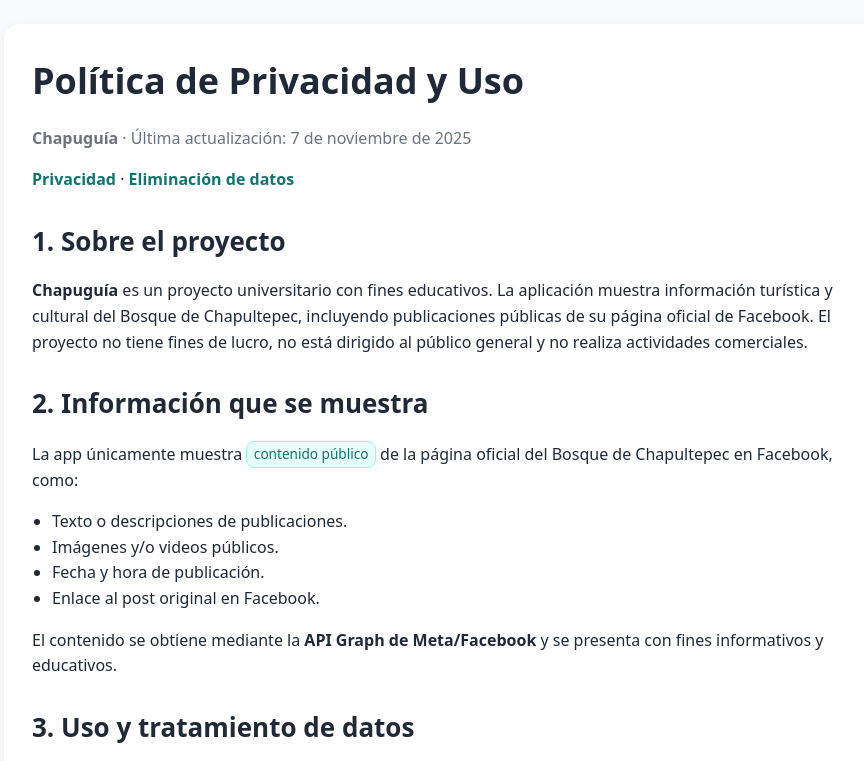
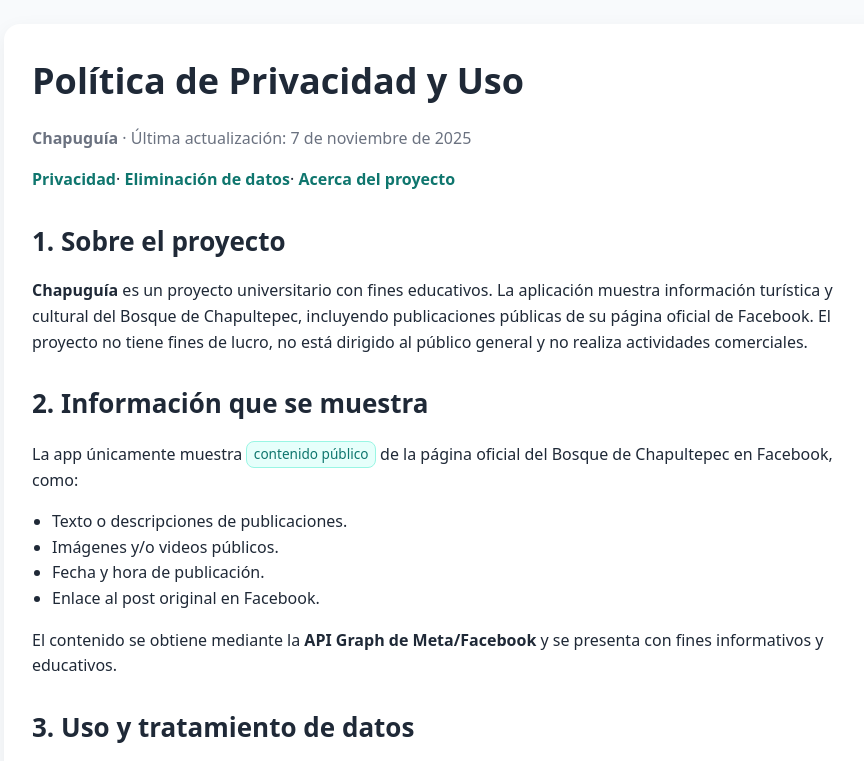
Before and after one commit to jopelushes/chapuguia-privacidad, a plain HTML site: page index.html in a window 1280 px wide. Shown: the top 761 px of the page, without its empty margins (186-1050 px from the left). Drawn offline with Linux system fonts and the light colour scheme.

Commit message:
Revise navigation and enhance HTML layout
Updated navigation links and improved HTML structure.

```diff
--- a/index.html
+++ b/index.html
@@ -28,8 +28,9 @@
       <p class="muted"><strong>Chapuguía</strong> · Última actualización: <time datetime="2025-11-07">7 de noviembre de 2025</time></p>
 
       <nav>
-        <a href="index.html">Privacidad</a> ·
-        <a href="eliminacion.html">Eliminación de datos</a>
+        <a href="index.html">Privacidad</a><span>·</span>
+        <a href="eliminacion.html">Eliminación de datos</a><span>·</span>
+        <a href="acerca.html">Acerca del proyecto</a>
       </nav>
 
       <h2>1. Sobre el proyecto</h2>
```
